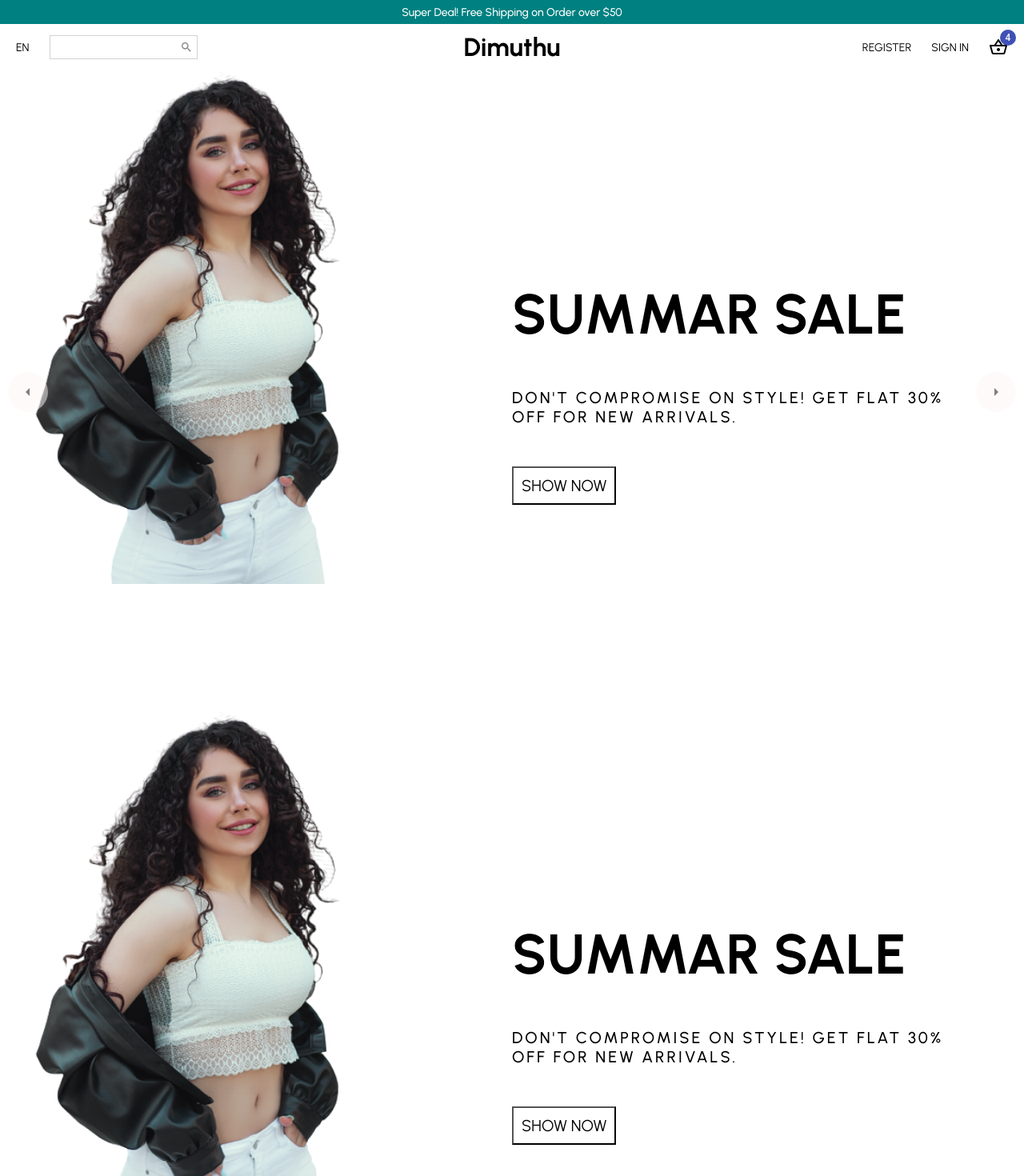
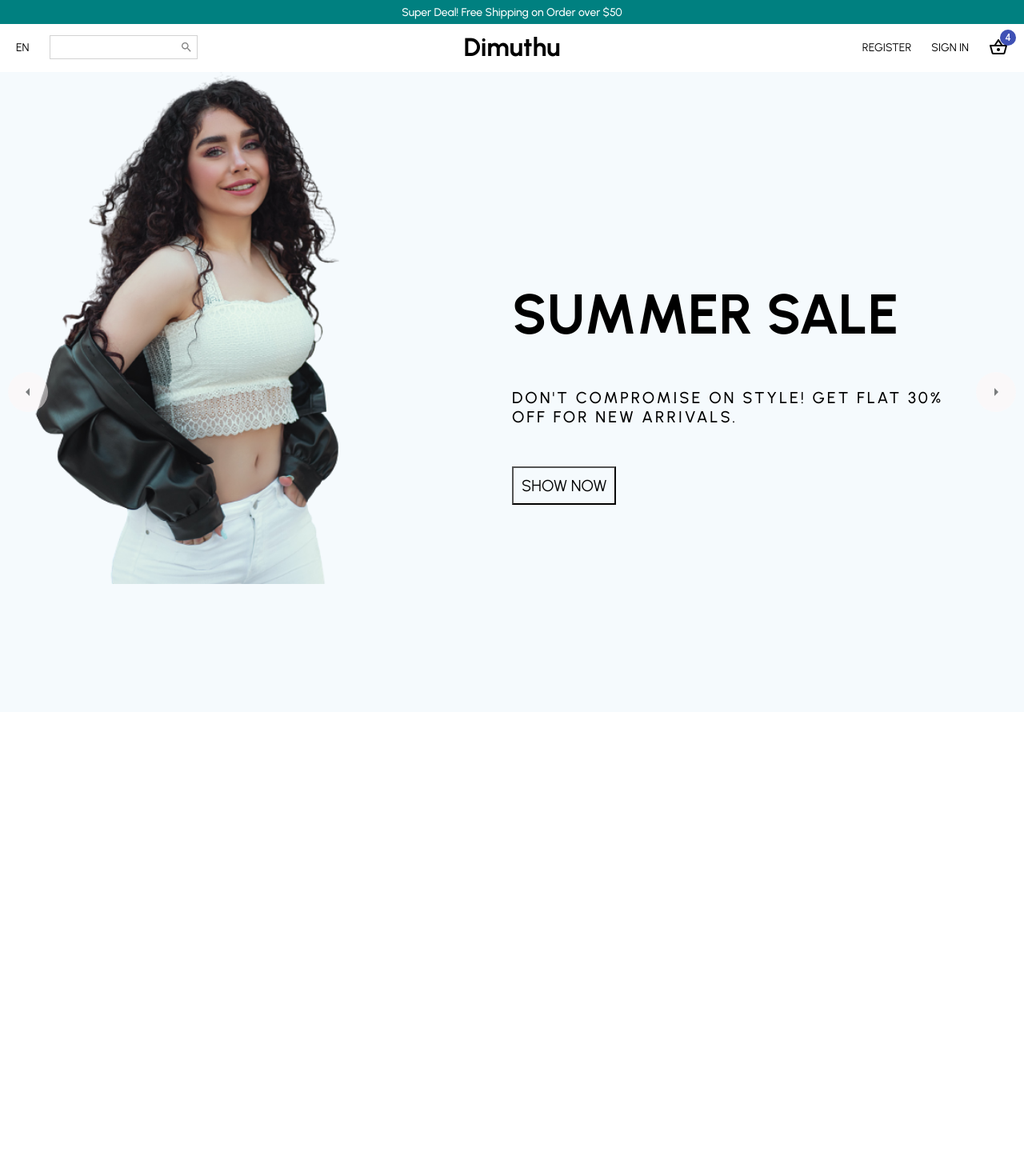
Before and after one commit to Dimuthu1994/ecommerce, a React (Create React App) app: page / in a window 1280 px wide. Shown: the top 1470 px of the page at 80% size. After the commit the page ends 890 px from the top, so only its background shows below. Built offline with nearby package versions, Linux system fonts and the light colour scheme.

Commit message:
build slider component

```diff
--- a/src/components/Slider.jsx
+++ b/src/components/Slider.jsx
@@ -1,13 +1,14 @@
 import { ArrowLeftOutlined, ArrowRightOutlined } from "@material-ui/icons";
-import React from "react";
+import React, { useState } from "react";
 import styled from "styled-components";
-import home1 from "../images/home1.png";
+import { sliderItems } from "../data";
 
 const Container = styled.div`
   width: 100%;
   height: 100vh;
   display: flex;
   position: relative;
+  overflow: hidden;
 `;
 
 const Arrow = styled.div`
@@ -26,10 +27,14 @@ const Arrow = styled.div`
   right: ${(props) => props.direction === "right" && "10px"};
   cursor: pointer;
   opacity: 0.5;
+  z-index: 2;
 `;
 
 const Wrapper = styled.div`
   height: 100%;
+  display: flex;
+  transition: all 1s ease;
+  transform: translateX(${(props) => props.slideIndex * -100}vw);
 `;
 
 const Slide = styled.div`
@@ -37,6 +42,7 @@ const Slide = styled.div`
   align-items: center;
   width: 100vw;
   height: 100vh;
+  background-color: #${(props) => props.bg};
 `;
 
 const ImgContainer = styled.div`
@@ -72,50 +78,35 @@ const Desc = styled.p`
 `;
 
 function Slider(props) {
+  const [slideIndex, setSlideIndex] = useState(0);
+  const handleClick = (direction) => {
+    if (direction === "left") {
+      setSlideIndex(slideIndex > 0 ? slideIndex - 1 : 2);
+    } else {
+      setSlideIndex(slideIndex > 1 ? 0 : slideIndex + 1);
+    }
+  };
+
   return (
     <Container>
-      <Arrow direction="left">
+      <Arrow direction="left" onClick={() => handleClick("left")}>
         <ArrowLeftOutlined />
       </Arrow>
-      <Wrapper>
-        <Slide>
+      <Wrapper slideIndex={slideIndex}>
+        {sliderItems.map((slide) => (
+          <Slide bg={slide.bg} key={slide.id}>
             <ImgContainer>
-            <Image src={home1} />
+              <Image src={slide.img} />
             </ImgContainer>
             <InfoContainer>
-            <Title>SUMMAR SALE</Title>
-            <Desc>
-              DON'T COMPROMISE ON STYLE! GET FLAT 30% OFF FOR NEW ARRIVALS.
-            </Desc>
+              <Title>{slide.title}</Title>
+              <Desc>{slide.desc}</Desc>
               <Button>SHOW NOW</Button>
             </InfoContainer>
           </Slide>
-        <Slide>
-          <ImgContainer>
-            <Image src={home1} />
-          </ImgContainer>
-          <InfoContainer>
-            <Title>SUMMAR SALE</Title>
-            <Desc>
-              DON'T COMPROMISE ON STYLE! GET FLAT 30% OFF FOR NEW ARRIVALS.
-            </Desc>
-            <Button>SHOW NOW</Button>
-          </InfoContainer>
-        </Slide>
-        <Slide>
-          <ImgContainer>
-            <Image src={home1} />
-          </ImgContainer>
-          <InfoContainer>
-            <Title>SUMMAR SALE</Title>
-            <Desc>
-              DON'T COMPROMISE ON STYLE! GET FLAT 30% OFF FOR NEW ARRIVALS.
-            </Desc>
-            <Button>SHOW NOW</Button>
-          </InfoContainer>
-        </Slide>
+        ))}
       </Wrapper>
-      <Arrow direction="right">
+      <Arrow direction="right" onClick={() => handleClick("right")}>
         <ArrowRightOutlined />
       </Arrow>
     </Container>
--- /dev/null
+++ b/src/data.jsx
@@ -0,0 +1,24 @@
+import home1 from "../src/images/home1.png";
+export const sliderItems = [
+  {
+    id: 1,
+    img: home1,
+    title: "SUMMER SALE",
+    desc: "DON'T COMPROMISE ON STYLE! GET FLAT 30% OFF FOR NEW ARRIVALS.",
+    bg: "f5fafd",
+  },
+  {
+    id: 2,
+    img: home1,
+    title: "AUTUMN COLLECTION",
+    desc: "DON'T COMPROMISE ON STYLE! GET FLAT 30% OFF FOR NEW ARRIVALS.",
+    bg: "fcf1ed",
+  },
+  {
+    id: 3,
+    img: home1,
+    title: "LOUNGEWEAR LOVE",
+    desc: "DON'T COMPROMISE ON STYLE! GET FLAT 30% OFF FOR NEW ARRIVALS.",
+    bg: "fbf0f4",
+  },
+];
```
Lines whose indentation alone changed are shown as unchanged.
